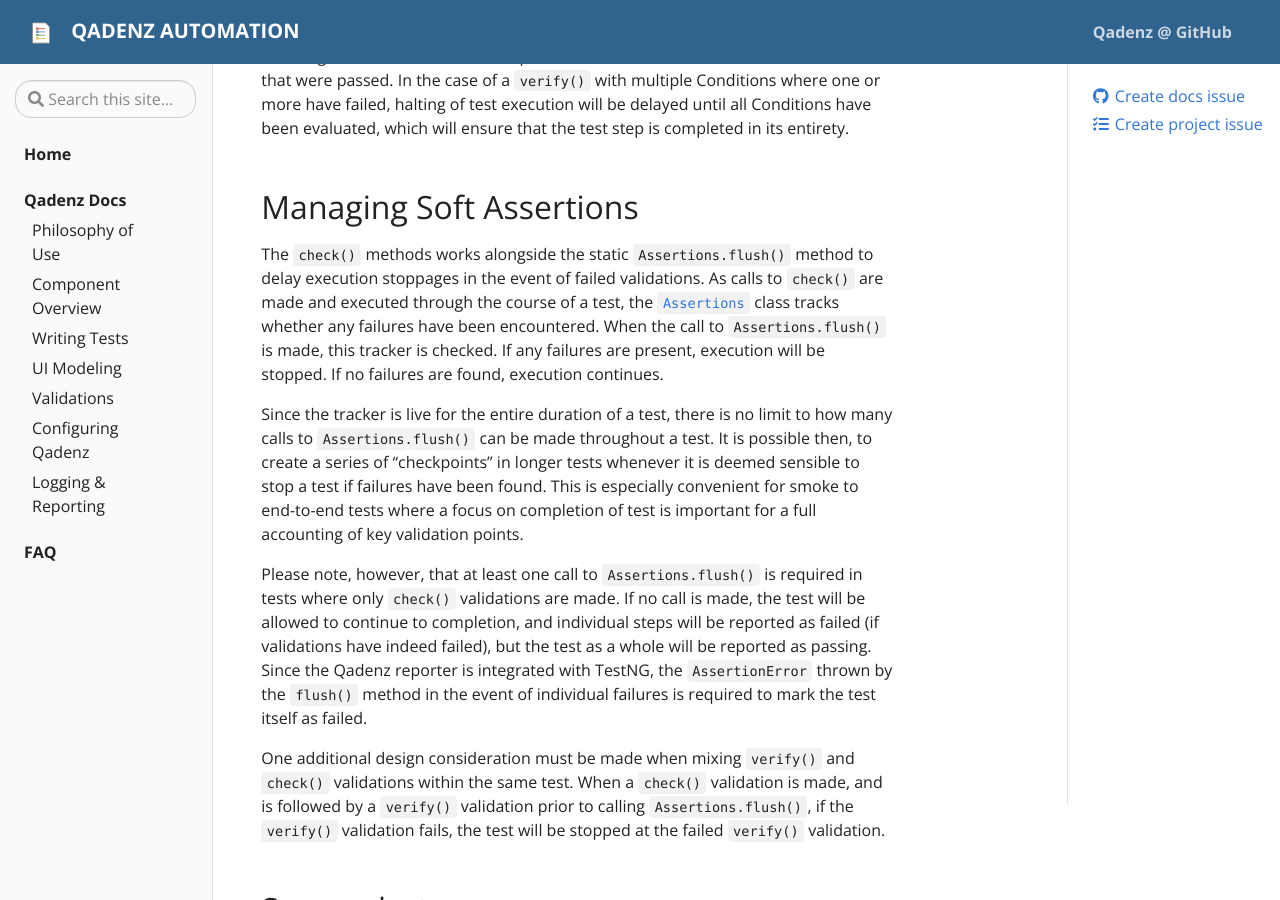
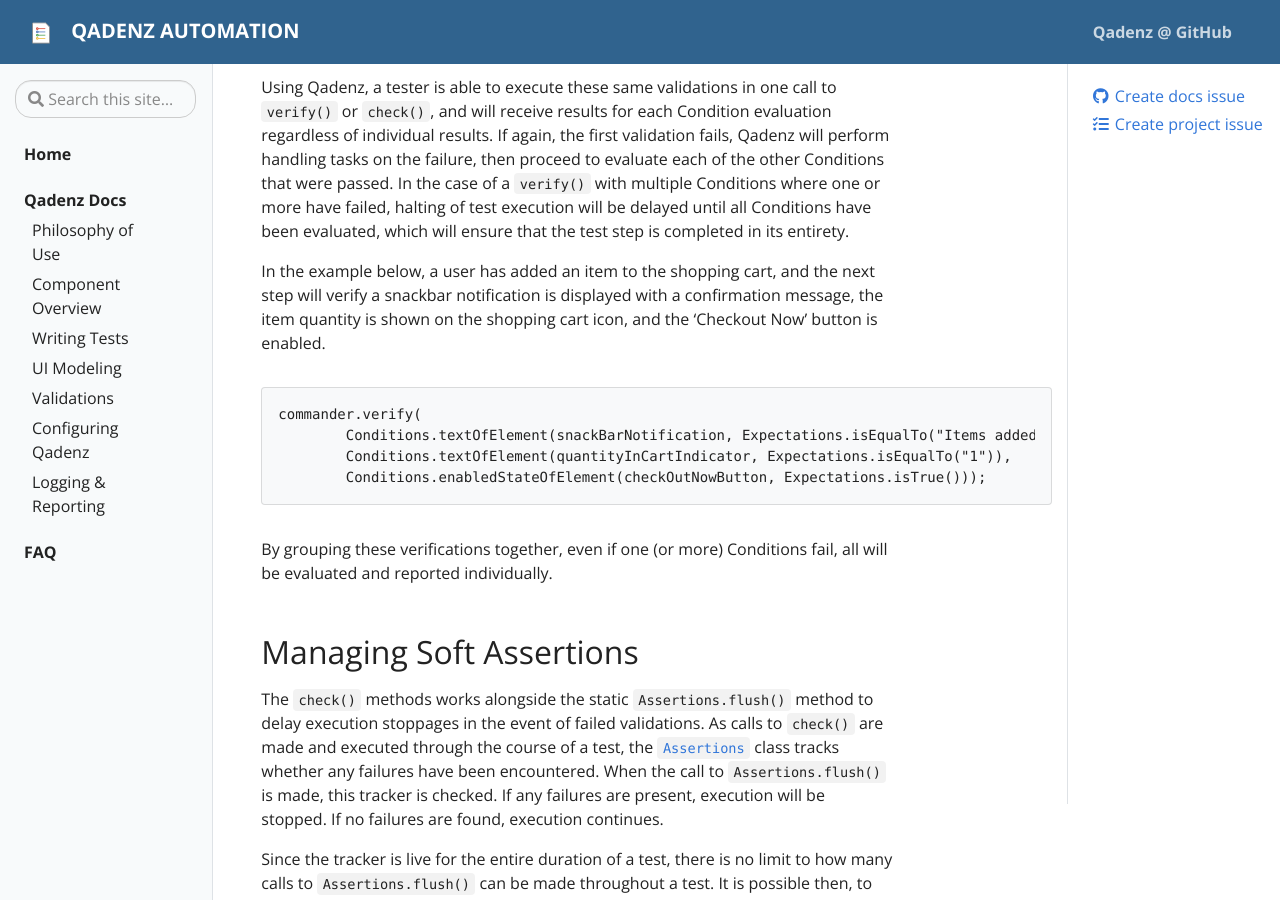
Before and after one commit to qadenz/qadenz.github.io, a Jekyll site: the page built from _docs/validations.md, in a window 1280 px wide and 900 px high, scrolled down 1602 px. Built offline with Jekyll 4.4.1, drawn with Linux system fonts in a browser that asks for light colours; some of the changed text lies outside the part shown.

Commit message:
Updated Validations doc

````diff
--- a/_docs/validations.md
+++ b/_docs/validations.md
@@ -13,6 +13,10 @@ Qadenz is built with a versatile and easy to use approach to performing validati
 Unit testing frameworks such as TestNG or JUnit include assertion functionality as a core component, and are relatively simple to use. Being open-ended frameworks, however, individual users may tend to express very similar validations in a variety of different assertions. This leads to inconsistent coding patterns, and more difficult maintenance of test code.
 
 Using `Conditions` and `Expectations` allows a team to ensure all contributors are following the same pattern for validations.
+
+```
+Conditions.textOfElement(greetingText, Expectations.isEqualTo("Hello World!");
+```
 
 That said, Qadenz does employ a single TestNG assertion, the `assertTrue()` method, as a means of validating a Condition. The `result()` of a Condition is a simple representation of whether the state of the UI under test meets expectation. If the output of the Condition evaluation matches the Expectation, `result()` will return `true`.
 
@@ -33,6 +37,17 @@ The `verify()` or `check()` methods are available on the Commands Hierarchy and
 Validations in Qadenz are further enhanced with the ability to evaluate multiple Conditions as a group. In scenarios where a single UI action can trigger multiple verification points in a test, a tester may have to express multiple assert statements to ensure necessary coverage. If, for example, the first assertion were to fail, the remaining assertions would remain unchecked until either the UI under test is fixed, or the test scenario is executed manually.
 
 Using Qadenz, a tester is able to execute these same validations in one call to `verify()` or `check()`, and will receive results for each Condition evaluation regardless of individual results. If again, the first validation fails, Qadenz will perform handling tasks on the failure, then proceed to evaluate each of the other Conditions that were passed. In the case of a `verify()` with multiple Conditions where one or more have failed, halting of test execution will be delayed until all Conditions have been evaluated, which will ensure that the test step is completed in its entirety.
+
+In the example below, a user has added an item to the shopping cart, and the next step will verify a snackbar notification is displayed with a confirmation message, the item quantity is shown on the shopping cart icon, and the 'Checkout Now' button is enabled.
+
+```
+commander.verify(
+        Conditions.textOfElement(snackBarNotification, Expectations.isEqualTo("Items added successfully!")),
+        Conditions.textOfElement(quantityInCartIndicator, Expectations.isEqualTo("1")),
+        Conditions.enabledStateOfElement(checkOutNowButton, Expectations.isTrue()));
+```
+
+By grouping these verifications together, even if one (or more) Conditions fail, all will be evaluated and reported individually.
 
 ## Managing Soft Assertions
 
````
